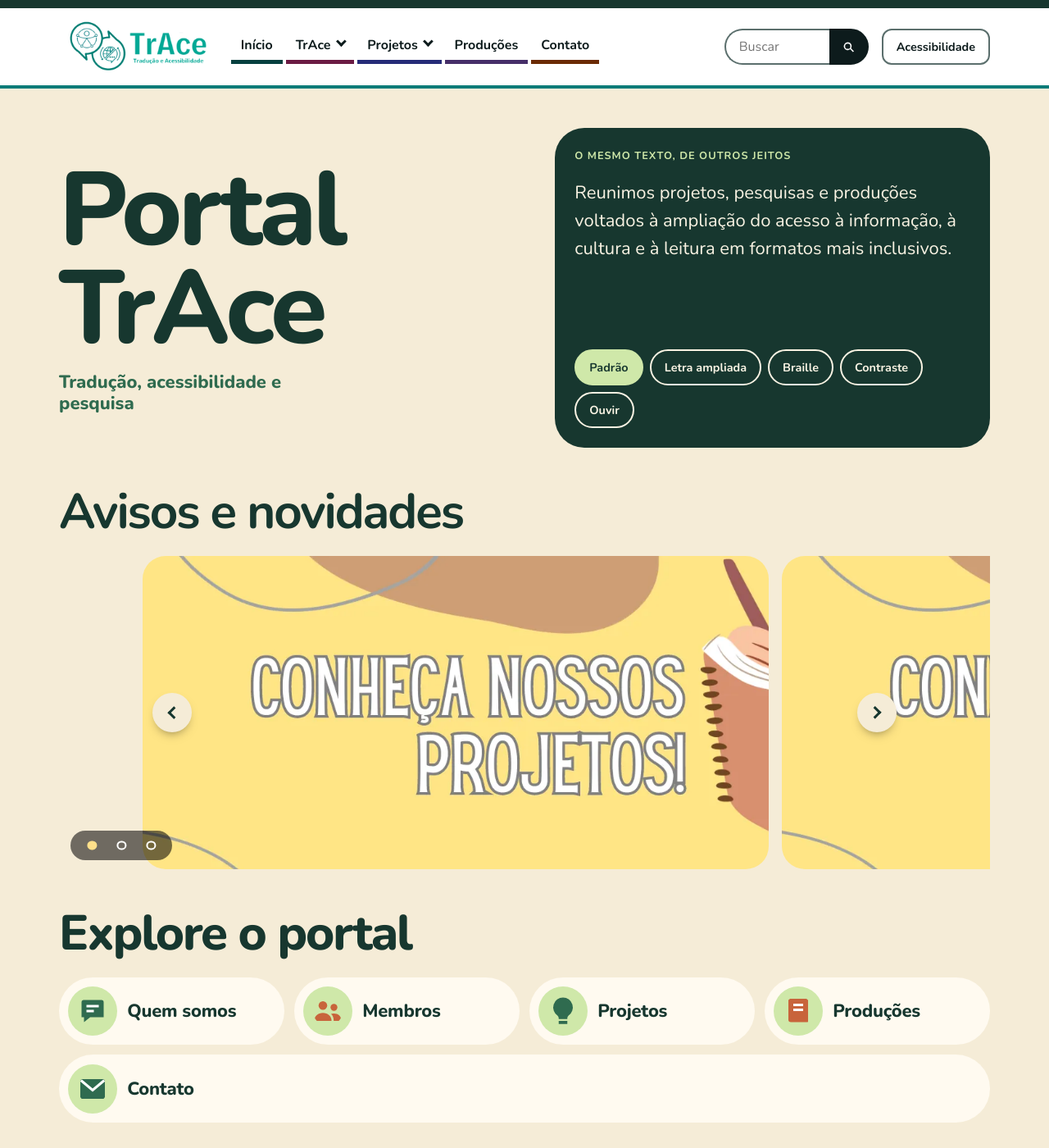
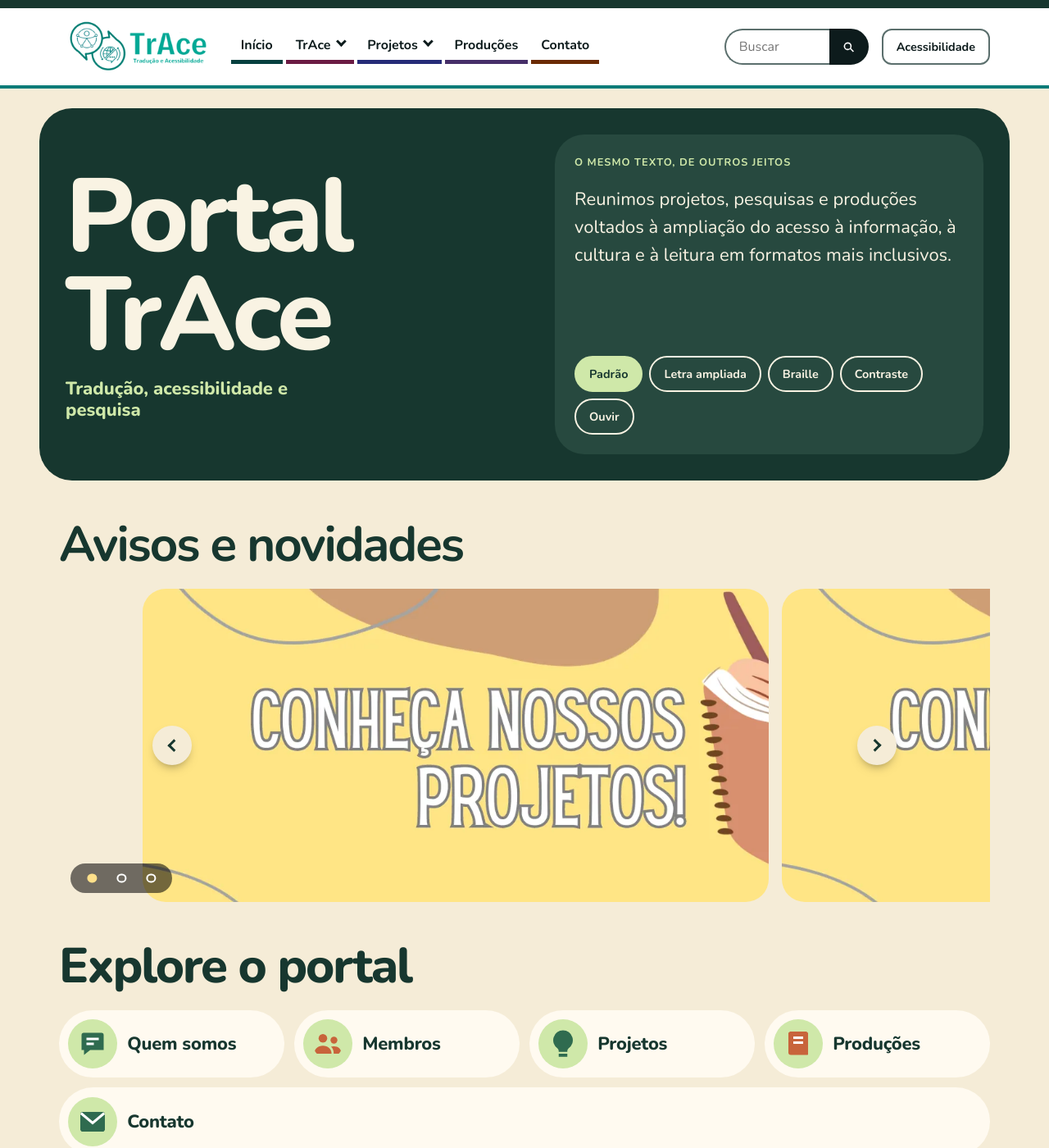
Before and after one commit to Niuuzinho/site-trace-teste, a Jekyll site: the page built from inicio-a.html, in a window 1280 px wide and 1400 px high. Shown: the whole window at 82% size. Built offline with Jekyll 4.4.1, drawn with Linux system fonts in a browser that asks for light colours.

Commit message:
Teste v5 A: abertura em um bloco só (título dentro do cartão verde)
Co-Authored-By: Claude Sonnet 5.5 <noreply@anthropic.com>
Claude-Session: https://claude.ai/code/session_01AbHHXVauvBZ2sfPmWDepMS

```diff
--- a/assets/css/v5.css
+++ b/assets/css/v5.css
@@ -212,3 +212,13 @@ html[data-contraste="alto"] .v5b .v5-projetos .meta li, html[data-contraste="alt
 body:has(.v5) .cabecalho { border-top: 10px solid #17372f; border-bottom: 4px solid #0b7b78; }
 body:has(.v5a) { --fonte-corpo: "Nunito", "Poppins", system-ui, sans-serif; --fonte-titulo: "Nunito", "Poppins", system-ui, sans-serif; }
 body:has(.v5a) :where(.cabecalho, .rodape) :where(a, button, p, li, span, h2, input, label) { font-family: var(--fonte-corpo); }
+/* A: abertura como um bloco só (título + demonstração dentro do mesmo cartão verde-escuro) */
+.v5a .v5-hero { background: var(--panel); border-radius: 2.5rem; margin-top: var(--e5); padding: var(--e6); box-shadow: none; position: relative; }
+.v5a .v5-hero h1 { color: #f9f3e3; }
+.v5a .v5-sub { color: var(--accent); }
+.v5a .v5-demo { background: #27493f; }
+.v5a .v5-demo[data-formato="contraste"] { background: #000; }
+html[data-contraste="alto"] .v5a .v5-hero { background: #000; }
+html[data-contraste="alto"] .v5a .v5-hero h1, html[data-contraste="alto"] .v5a .v5-sub { color: #fff !important; }
+.v5a { padding-top: var(--e5); }
+.v5a .v5-hero { margin-top: 0; margin-bottom: var(--e7); }
```
